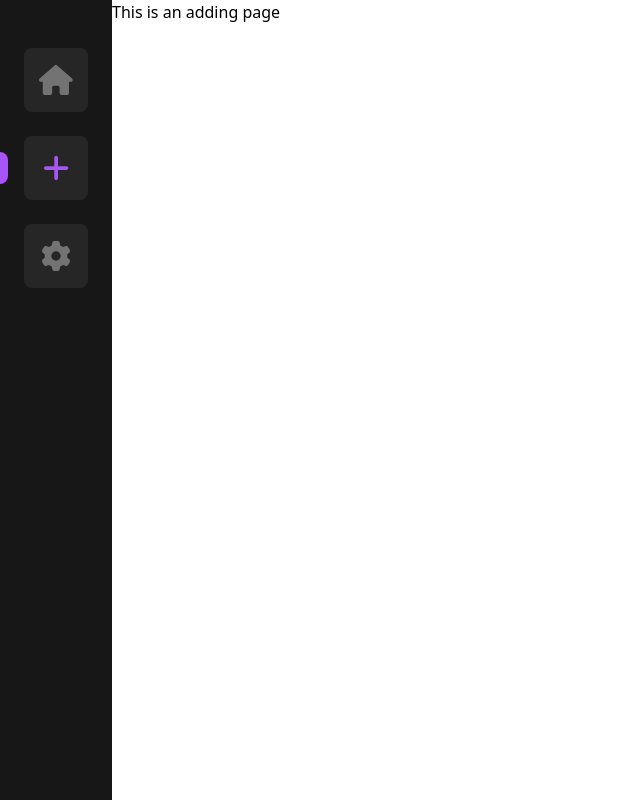
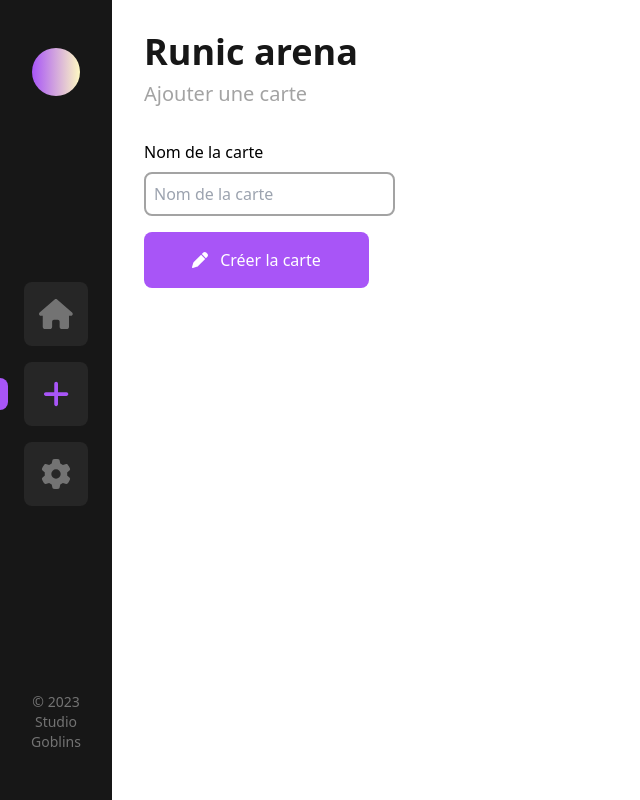
Before and after one commit to Julienog3/runic-arena, a Vue app: page /adding in a window 1280 px wide. Shown: the whole page, without its empty margins (0-640 px from the left). Built offline with nearby package versions, Linux system fonts and the light colour scheme.

Commit message:
Updating Navbar

```diff
--- /dev/null
+++ b/src/components/AddingForm.vue
@@ -0,0 +1,48 @@
+<script lang="ts">
+  import { reactive } from 'vue';
+
+  type CardInterface = {
+    name: string
+  }
+
+  export default {
+    setup() {
+      const card = reactive<CardInterface>({
+        name: ''
+      })
+
+      const submit = (event: Event) => {
+        event.preventDefault()
+        console.log(card)
+      }
+
+      return { card, submit }
+    }
+  }
+</script>
+
+<template>
+  <form
+    @submit="event => submit(event)"
+    class="flex flex-col items-start gap-4"
+  >
+    <div class="flex flex-col">
+      <label for="name" class="mb-2">Nom de la carte</label>
+      <input
+        type="text"
+        id="name"
+        v-model="card.name"
+        placeholder="Nom de la carte"
+        class="border-2 border-neutral-400 p-2 rounded-lg"
+      />
+    </div>
+
+    <button
+      type="submit"
+      class="bg-purple-500 text-white text-md px-12 py-4 rounded-lg"
+    >
+      <font-awesome-icon class="text-white mr-2" icon="fa-solid fa-pen" />
+      Créer la carte
+    </button>
+  </form>
+</template>
--- a/src/components/AppNavbar.vue
+++ b/src/components/AppNavbar.vue
@@ -49,7 +49,9 @@ export default {
 </script>
 
 <template>
-  <nav class="w-28 h-screen p-12 bg-neutral-900 flex flex-col gap-6 items-center">
+  <nav class="w-28 h-screen p-12 bg-neutral-900 flex flex-col items-center justify-between">
+    <span class="w-12 h-12 rounded-full bg-gradient-to-r from-purple-500 to-yellow-100"></span>
+    <div class="flex flex-col gap-4">
       <NavButton
         v-for="route in routes"
         :key="route.name"
@@ -64,6 +66,8 @@ export default {
         <span v-if="isRouteSelected(route.name)" class="bg-purple-500 w-2 h-8 rounded-e-lg absolute left-0">
         </span>
       </NavButton>
+    </div>
+    <span class="text-neutral-500 text-sm text-center">© 2023 Studio Goblins</span>
   </nav>
 </template>
 
--- a/src/views/AddingView.vue
+++ b/src/views/AddingView.vue
@@ -1,7 +1,15 @@
+<script setup lang="ts">
+  import AddingForm from '@/components/AddingForm.vue'
+</script>
+
 <template>
-  <div class="adding">
-    <h1>This is an adding page</h1>
-  </div>
+  <main class="w-full flex">
+    <div class="flex flex-col gap-2 p-8  w-full">
+      <h1 class="font-bold text-4xl text-neutral-900">Runic arena</h1>
+      <h2 class="text-xl text-neutral-400 mb-6">Ajouter une carte</h2>
+      <AddingForm />
+    </div>
+  </main>
 </template>
 
 <style></style>
```
Lines whose indentation alone changed are shown as unchanged.
